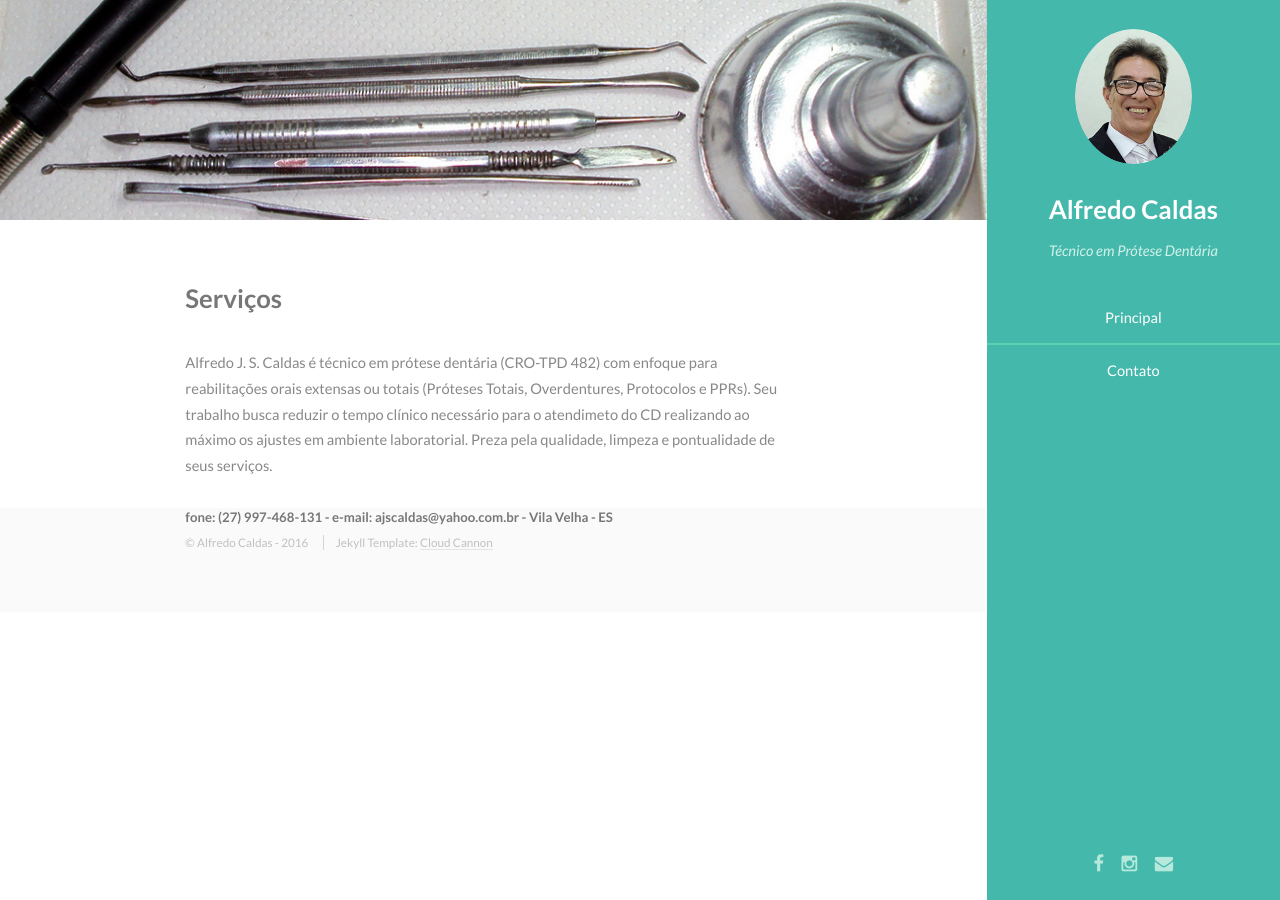
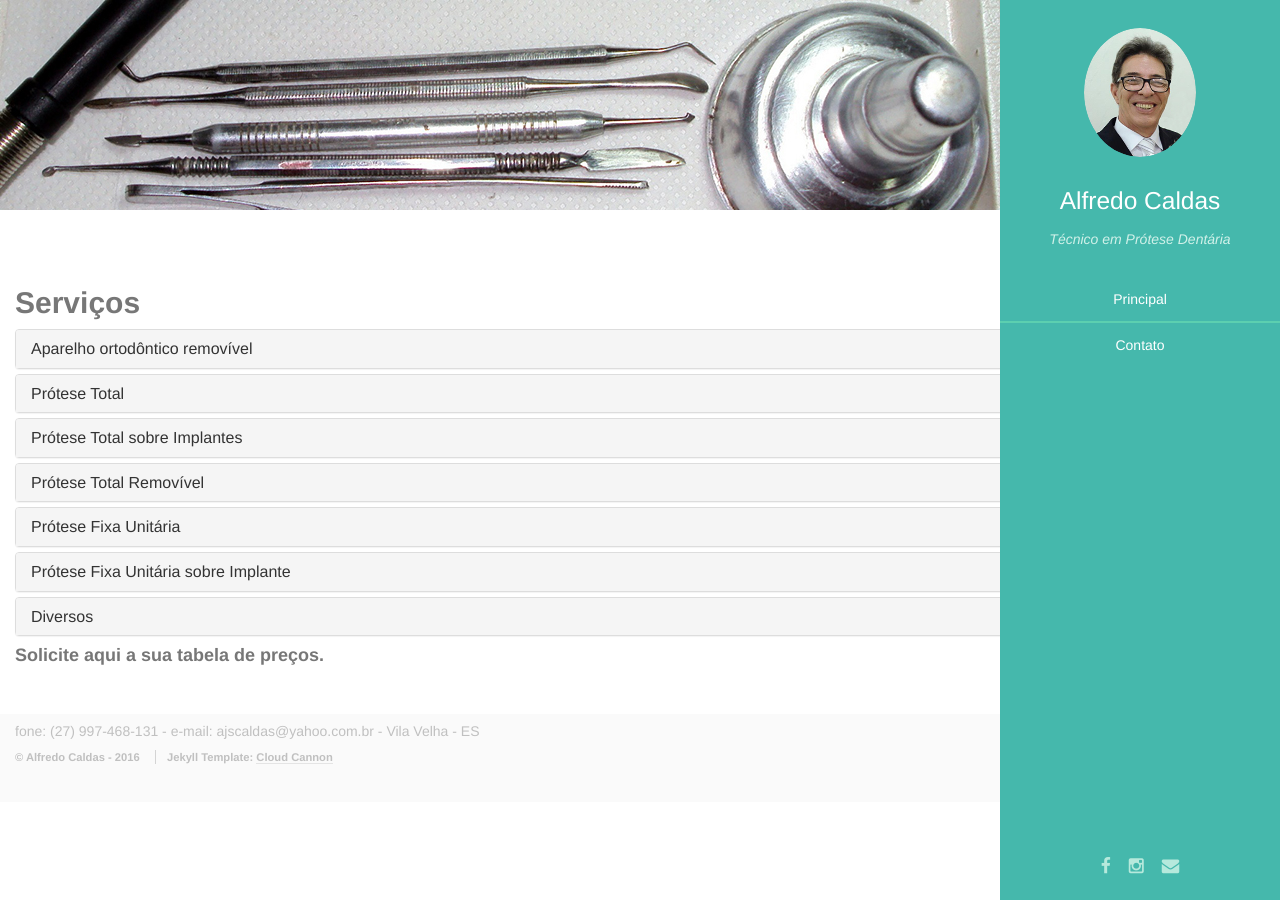
Before and after one commit to old-jekyll-templates/Read-Only-Jekyll-Theme, a Jekyll site: the page built from servicos/index.html, in a window 1280 px wide. Built offline with Jekyll 4.4.1, drawn with Linux system fonts in a browser that asks for light colours.

Commit message:
serviços
aba dos serviços

```diff
--- a/servicos/index.html
+++ b/servicos/index.html
@@ -4,12 +4,139 @@
 ---
 
 <section id="headservicos">
-    <div class="container">
-        <h3>Serviços</h3>
-        <p></p>
-        Alfredo J. S. Caldas é técnico em prótese dentária (CRO-TPD 482) com enfoque para reabilitações orais extensas ou totais (Próteses Totais, Overdentures, Protocolos e PPRs).
-        Seu trabalho busca reduzir o tempo clínico necessário para o atendimeto do CD  realizando ao máximo os ajustes em ambiente laboratorial.
-        Preza pela qualidade, limpeza e pontualidade de seus serviços.
+  <div class="container">
 
+    <meta name="viewport" content="width=device-width, initial-scale=1">
+<link rel="stylesheet" href="http://maxcdn.bootstrapcdn.com/bootstrap/3.3.6/css/bootstrap.min.css">
+<script src="https://ajax.googleapis.com/ajax/libs/jquery/1.12.2/jquery.min.js"></script>
+<script src="http://maxcdn.bootstrapcdn.com/bootstrap/3.3.6/js/bootstrap.min.js"></script>
+</head>
+<body>
+
+<div class="container">
+<h2><strong>Serviços<strong></h2>
+
+<div class="panel-group" id="accordion">
+
+  <div class="panel panel-default">
+    <div class="panel-heading">
+      <h4 class="panel-title">
+        <a data-toggle="collapse" data-parent="#accordion" href="#collapse1">Aparelho ortodôntico removível</a>
+      </h4>
     </div>
+    <div id="collapse1" class="panel-collapse collapse">
+      <div class="panel-body">
+        <p>Realizada a confecção dos aparelhos de acordo com a solicitação do Cirurgião-dentista<p>
+      </div>
+    </div>
+  </div>
+
+  <div class="panel panel-default">
+    <div class="panel-heading">
+      <h4 class="panel-title">
+        <a data-toggle="collapse" data-parent="#accordion" href="#collapse2">Prótese Total</a>
+      </h4>
+    </div>
+    <div id="collapse2" class="panel-collapse collapse">
+      <div class="panel-body">
+        <p>Palato incolor<p>
+          <p>Caracterizada (STG)<p>
+            <p>Imediata + Guia cirúrgico<p>
+      </div>
+    </div>
+  </div>
+
+  <div class="panel panel-default">
+    <div class="panel-heading">
+      <h4 class="panel-title">
+        <a data-toggle="collapse" data-parent="#accordion" href="#collapse3">Prótese Total sobre Implantes</a>
+      </h4>
+    </div>
+    <div id="collapse3" class="panel-collapse collapse">
+      <div class="panel-body">
+        <p>Overdenture Barra-clipe e O'ring<p>
+        <p>Overdenture O'ring<p>
+        <p>Protocolo metaloplástico (Prótese total fixa sobre implantes)<p>
+        <p>Guia cirúrgico<p>
+        </div>
+    </div>
+  </div>
+
+  <div class="panel panel-default">
+    <div class="panel-heading">
+      <h4 class="panel-title">
+        <a data-toggle="collapse" data-parent="#accordion" href="#collapse4">Prótese Total Removível</a>
+      </h4>
+    </div>
+    <div id="collapse4" class="panel-collapse collapse">
+      <div class="panel-body">
+        <p>Definitiva<p>
+        <p>Flexível<p>
+        <p>Provisória<p>
+      </div>
+    </div>
+  </div>
+
+  <div class="panel panel-default">
+    <div class="panel-heading">
+      <h4 class="panel-title">
+        <a data-toggle="collapse" data-parent="#accordion" href="#collapse5">Prótese Fixa Unitária</a>
+      </h4>
+    </div>
+    <div id="collapse5" class="panel-collapse collapse">
+      <div class="panel-body">
+        <p>Provisório em resina Autopolimerizável<p>
+        <p>Inlay/Onlay em resina Fotopolimerizável (Artglass e Kuraray)<p>
+        <p>Coroa total em resina Fotopolimerizável (Artglass e Kuraray)<p>
+        <p>Inlay/Onlay em cerâmica (Feldspática)<p>
+        <p>Coroa total em cerâmica pura (Feldspática)<p>
+        <p>Laminado cerâmico<p>
+        <p>Coroa total metalocerâmica<p>
+        </div>
+    </div>
+  </div>
+
+  <div class="panel panel-default">
+    <div class="panel-heading">
+      <h4 class="panel-title">
+        <a data-toggle="collapse" data-parent="#accordion" href="#collapse6">Prótese Fixa Unitária sobre Implante</a>
+      </h4>
+    </div>
+    <div id="collapse6" class="panel-collapse collapse">
+      <div class="panel-body">
+        <p>Aplicação de gengiva<p>
+        <p>Preparo de munhão<p>
+        <p>Coroa provisória<p>
+        <p>Coroa total em cerâmica (Parafusada)<p>
+        <p>Coroa total em cerâmica (Cimentada)<p>
+        <p>Outros serviços<p>
+        </div>
+    </div>
+  </div>
+
+  <div class="panel panel-default">
+    <div class="panel-heading">
+      <h4 class="panel-title">
+        <a data-toggle="collapse" data-parent="#accordion" href="#collapse7">Diversos</a>
+      </h4>
+    </div>
+    <div id="collapse7" class="panel-collapse collapse">
+      <div class="panel-body">
+        <p>Aparelho oclusal plano (Bruxismo e DTM)<p>
+        <p>Placa em acetato para clareamento dentário<p>
+        <p>Confecção de modelo em Gesso Pedra IV (Especial)<p>
+        <p>Confecção de modelo em Gesso Pedra III<p>
+        <p>Protetor bucal para esporte (em 3, 4 ou 5mm)<p>
+        <p>Reembasamento de próteses<p>
+        <p>Reparo de próteses<p>
+        </div>
+    </div>
+  </div>
+<p><p>
+  <h4><strong> <a href="{{ site.baseurl }}/contact" class:"button" > Solicite aqui a sua tabela de preços.</a><strong></h4>
+
+</div>
+</div>
+
+</div>
 </section>
```
Also changed, not shown: images/docfoto.jpg, js/init.js (line endings or trailing spaces).
